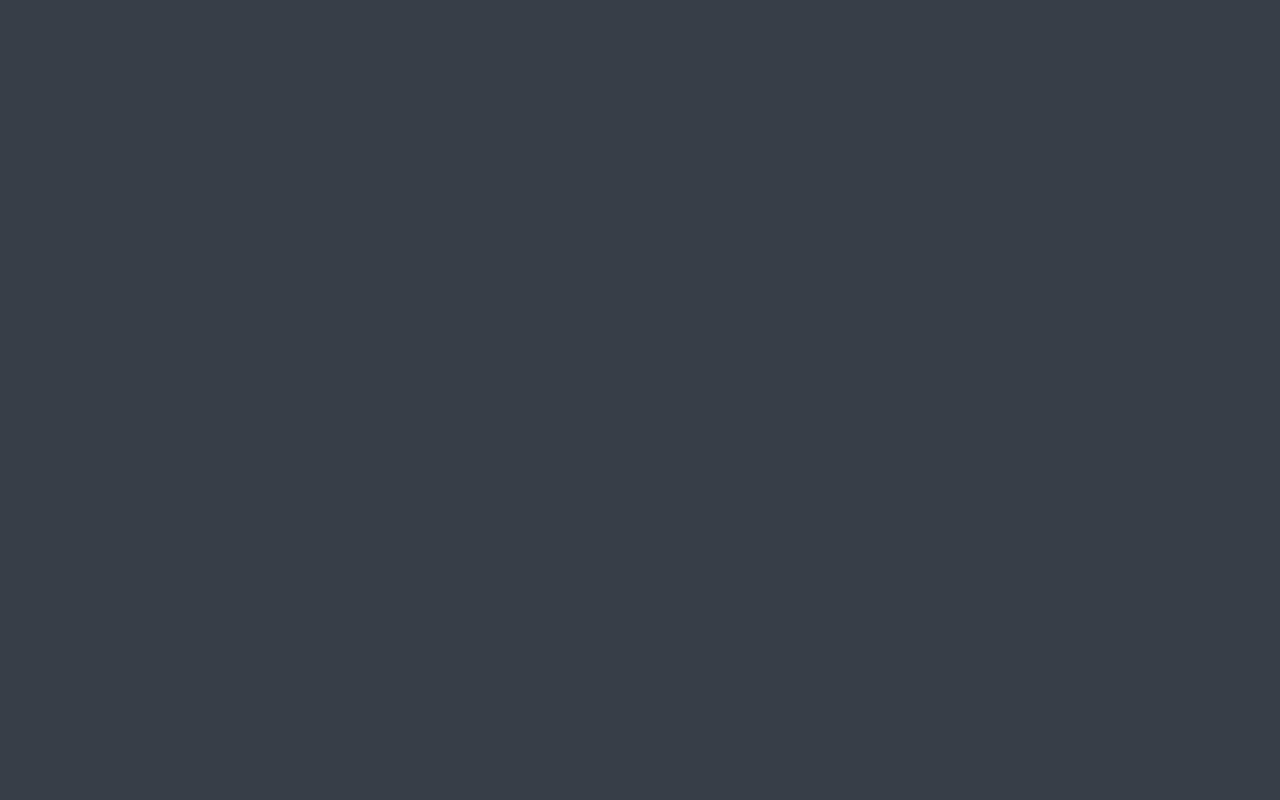
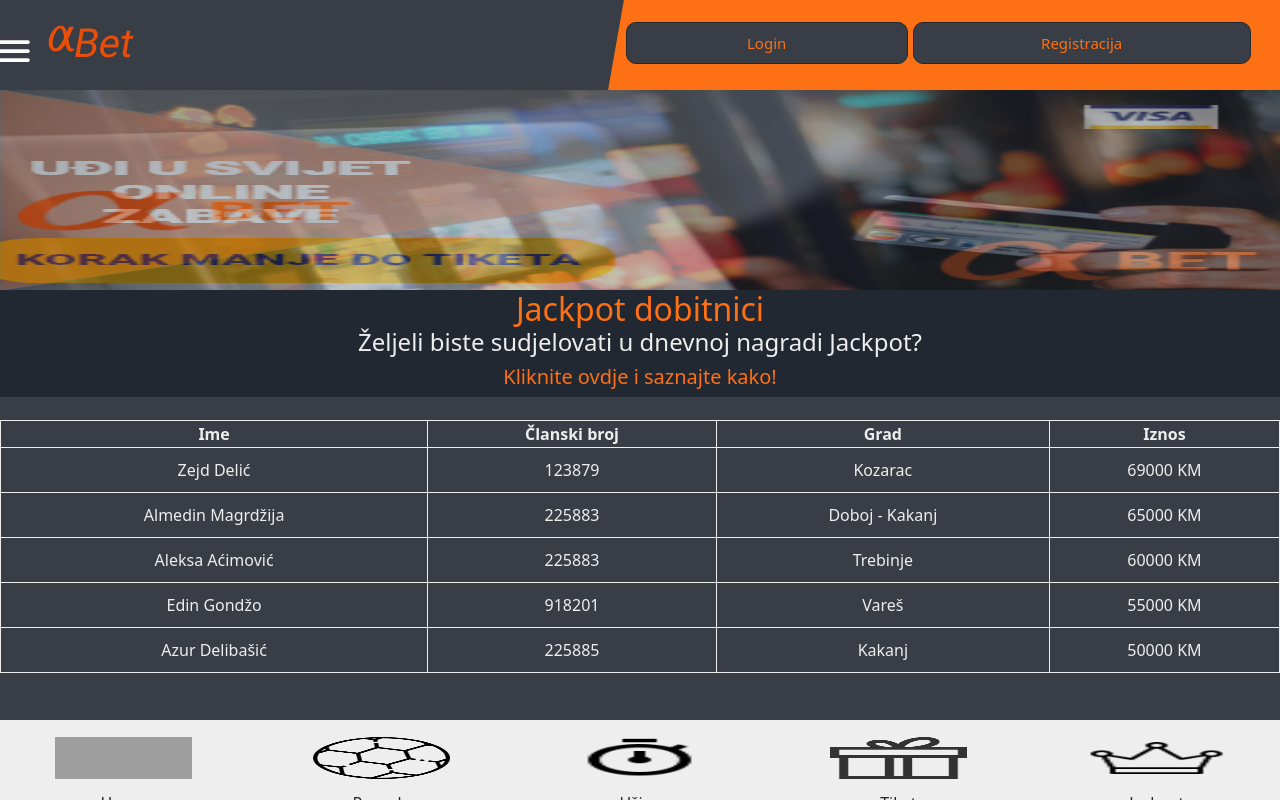
Before and after one commit to admir-ljevo/AlphaBet, an Angular app: page /jackpot in a window 1280 px wide. Before the commit this address led to /. Built offline with nearby package versions, Linux system fonts and the light colour scheme; grey boxes are pictures that could not be loaded.

Commit message:
Dodana jackpot komponenta

```diff
--- a/angular.json
+++ b/angular.json
@@ -98,7 +98,9 @@
               "src/assets"
             ],
             "styles": [
-              "src/styles.css"
+              "src/styles.css",
+              "node_modules/sweetalert2/src/sweetalert2.scss"
+
             ],
             "scripts": []
           }
--- a/package.json
+++ b/package.json
@@ -23,6 +23,7 @@
     "bootstrap": "^5.1.3",
     "ngx-bootstrap": "^7.1.2",
     "rxjs": "~6.6.0",
+    "sweetalert2": "^11.3.5",
     "tslib": "^2.3.0",
     "zone.js": "~0.11.4"
   },
--- a/src/app/Components/footer/footer.component.html
+++ b/src/app/Components/footer/footer.component.html
@@ -25,9 +25,13 @@
     <p>Tiket</p>
     </a>
   </div>
+
   <div class="button-container" (click)="Kliknut5()"
        [ngStyle]="{'background-color': isKliknut5===true ? '#fd7014': '#EEEEEE'}">
+    <a routerLink="/jackpot">
     <img src="../../../assets/Slike/kruna.png" alt="">
     <p>Jackpot</p>
+    </a>
   </div>
+
 </div>
--- a/src/app/Components/jackpot/jackpot.component.css
+++ b/src/app/Components/jackpot/jackpot.component.css
@@ -0,0 +1,45 @@
+.jackpot-naslov{
+  position: absolute;
+  margin-top: 290px;
+  width: 100%;
+  background-color: #222831;
+  text-align: center;
+  color: #fd7014;
+
+}
+.jackpot-tekst{
+  position: absolute;
+  margin-top: 328px;
+  width: 100%;
+  background-color: #222831;
+  color: #EEEEEE;
+  padding-left: 10px;
+  padding-right: 10px;
+  text-align: center;
+}
+a{
+  text-decoration: none;
+  color: #fd7014;
+  text-align: center;
+}
+#tabela{
+  position: absolute;
+  top: 420px;
+  border: 1px solid #EEEEEE;
+  width: 100%;
+  background-color: #393e46;
+
+}
+th{
+  border: 1px solid #EEEEEE;
+  color: #EEEEEE;
+  text-align: center
+}
+td{
+  border: 1px solid #EEEEEE;
+  color: #EEEEEE;
+  text-align: center;
+}
+tr{
+  height: 45px;
+}
--- a/src/app/Components/jackpot/jackpot.component.html
+++ b/src/app/Components/jackpot/jackpot.component.html
@@ -1 +1,72 @@
-<p>jackpot works!</p>
+<app-nav-bar></app-nav-bar>
+<app-banners></app-banners>
+<div class="jackpot-naslov">
+   <h2>Jackpot dobitnici</h2>
+</div>
+<div class="jackpot-tekst">
+  <h4>Željeli biste sudjelovati u dnevnoj nagradi Jackpot?</h4>
+  <a href="https://www.youtube.com/watch?v=dQw4w9WgXcQ"><h5>Kliknite ovdje i saznajte kako!</h5></a>
+</div>
+<table id="tabela">
+  <th>
+      Ime
+  </th>
+  <th>
+    Članski broj
+  </th>
+  <th>
+    Grad
+  </th>
+  <th>Iznos</th>
+  <tr>
+    <td>
+      Zejd Delić
+    </td>
+    <td>
+      123879
+    </td>
+    <td>Kozarac</td>
+    <td>69000 KM</td>
+  </tr>
+  <tr>
+    <td>
+      Almedin Magrdžija
+    </td>
+    <td>
+      225883
+    </td>
+    <td>Doboj - Kakanj</td>
+    <td>65000 KM</td>
+  </tr>
+  <tr>
+    <td>
+      Aleksa Aćimović
+    </td>
+    <td>
+      225883
+    </td>
+    <td>Trebinje</td>
+    <td>60000 KM</td>
+  </tr>
+  <tr>
+    <td>
+      Edin Gondžo
+    </td>
+    <td>
+      918201
+    </td>
+    <td>Vareš</td>
+    <td>55000 KM</td>
+  </tr>
+  <tr>
+    <td>
+      Azur Delibašić
+    </td>
+    <td>
+      225885
+    </td>
+    <td>Kakanj</td>
+    <td>50000 KM</td>
+  </tr>
+</table>
+<app-footer></app-footer>
--- a/src/app/Components/tiket/tiket.component.css
+++ b/src/app/Components/tiket/tiket.component.css
@@ -8,6 +8,18 @@
   box-sizing: border-box;
 
 }
+
+
+.img-delete{
+  height:24px;
+  width: 24px;
+  color: #222831;
+}
+
+.button.swal2-styled.swal2-confirm{
+  background-color: #fd7014;
+}
+
 .prazan-tiket-container{
   position: absolute;
   width: 90%;
@@ -174,11 +186,14 @@ h5{
   font-weight: bold;
 }
 
+swal-button{
+  background-color: #fd7014;
+}
 .obrisi-tiket{
   position: absolute;
   margin-top: 100px;
   display: flex;
-  justify-content: center;
+  justify-content: space-evenly;
   margin-left: 35%;
   width: 30%;
   background-color: #fd7014;
@@ -186,4 +201,5 @@ h5{
   font-family: 'Roboto';
   border-radius: 10px;
   margin-bottom: 20px;
+  height: 30px;
 }
--- a/src/app/Components/tiket/tiket.component.html
+++ b/src/app/Components/tiket/tiket.component.html
@@ -1,6 +1,9 @@
 <app-nav-bar></app-nav-bar>
 
-<button class="obrisi-tiket" *ngIf="brojac>0 && obrisiTiket===false" (click)="tiketObrisi()">Obriši tiket</button>
+<button class="obrisi-tiket" *ngIf="brojac>0 && obrisiTiket===false" (click)="tiketObrisi()">
+  <img class="img-delete" src="../../../assets/Slike/delete-button-png-28565.png" alt="">
+  Obriši tiket
+</button>
 
 <div class="prazan-tiket-container" *ngIf="brojac===0 || obrisiTiket===true">
   <div class="prazan-gornji">
@@ -158,7 +161,7 @@
       <p>Moguća isplata: </p>
       <p>41.34</p>
     </div>
-    <button id="btn-uplati">Uplati</button>
+    <button id="btn-uplati" (click)="tiketUplacen()">Uplati</button>
   </div>
 </div>
 
--- a/src/app/Components/tiket/tiket.component.ts
+++ b/src/app/Components/tiket/tiket.component.ts
@@ -1,4 +1,5 @@
 import { Component, OnInit } from '@angular/core';
+import Swal from 'sweetalert2';
 
 @Component({
   selector: 'app-tiket',
@@ -16,8 +17,15 @@ public brojac: number=5;
 public obrisiTiket: Boolean=false;
   constructor() { }
 
-  tiketObrisi(){
-    this.obrisiTiket=true;
+  tiketObrisi() {
+    this.obrisiTiket = true;
+    // @ts-ignore
+    Swal.fire('Uspješno ste obrisali tiket', '', 'warning')
+  }
+
+
+  successAlertNotification(){
+    Swal.fire('Hi', 'Congrats! operation successfull', 'success');
   }
 
   Kliknut1(){
@@ -41,6 +49,10 @@ public obrisiTiket: Boolean=false;
     this.brojac--;
   }
 
+  tiketUplacen(){
+    Swal.fire('Uspješno ste uplatili tiket', '', 'success')
+  }
+
   ngOnInit(): void {
   }
 
--- a/src/app/app-routing.module.ts
+++ b/src/app/app-routing.module.ts
@@ -6,6 +6,7 @@ import {SportsComponent} from "./Components/sports/sports.component";
 import {TiketComponent} from "./Components/tiket/tiket.component";
 import {PonudaComponent} from "./Components/ponuda/ponuda.component";
 import {RezultatiComponent} from "./Components/rezultati/rezultati.component";
+import {JackpotComponent} from "./Components/jackpot/jackpot.component";
 
 const routes: Routes = [
   {path: 'ponuda', component: PonudaComponent },
@@ -13,6 +14,8 @@ const routes: Routes = [
   {path: 'tiket', component: TiketComponent },
 
   {path:'rezultati', component: RezultatiComponent},
+
+  {path:'jackpot', component: JackpotComponent},
 
   {path: '', redirectTo:'ponuda', pathMatch: 'full'}
 ];
--- a/src/app/app.module.ts
+++ b/src/app/app.module.ts
@@ -22,6 +22,7 @@ import { RezultatiComponent } from './Components/rezultati/rezultati.component';
 import { RegistracijaComponent } from './Components/registracija/registracija.component';
 import { LoginComponent } from './Components/login/login.component';
 import { RegistracijaUspjesnaComponent } from './Components/registracija-uspjesna/registracija-uspjesna.component';
+import { JackpotComponent } from './Components/jackpot/jackpot.component';
 
 const appRoutes: Routes=[
   {path: 'ponuda', component: PonudaComponent},
@@ -44,7 +45,8 @@ const appRoutes: Routes=[
     RezultatiComponent,
     RegistracijaComponent,
     LoginComponent,
-    RegistracijaUspjesnaComponent
+    RegistracijaUspjesnaComponent,
+    JackpotComponent
   ],
   imports: [
     BrowserModule,
--- a/src/styles.css
+++ b/src/styles.css
@@ -14,4 +14,8 @@ a{
   color: #222831;
 
 }
+
+.swal-button{
+  background-color: #fd7014;
+}
 /* You can add global styles to this file, and also import other style files */
```
Also changed, not shown: src/assets/Slike/delete-button-png-28565.png (added), 1 other file (tests, documents, lock files or other folders).
